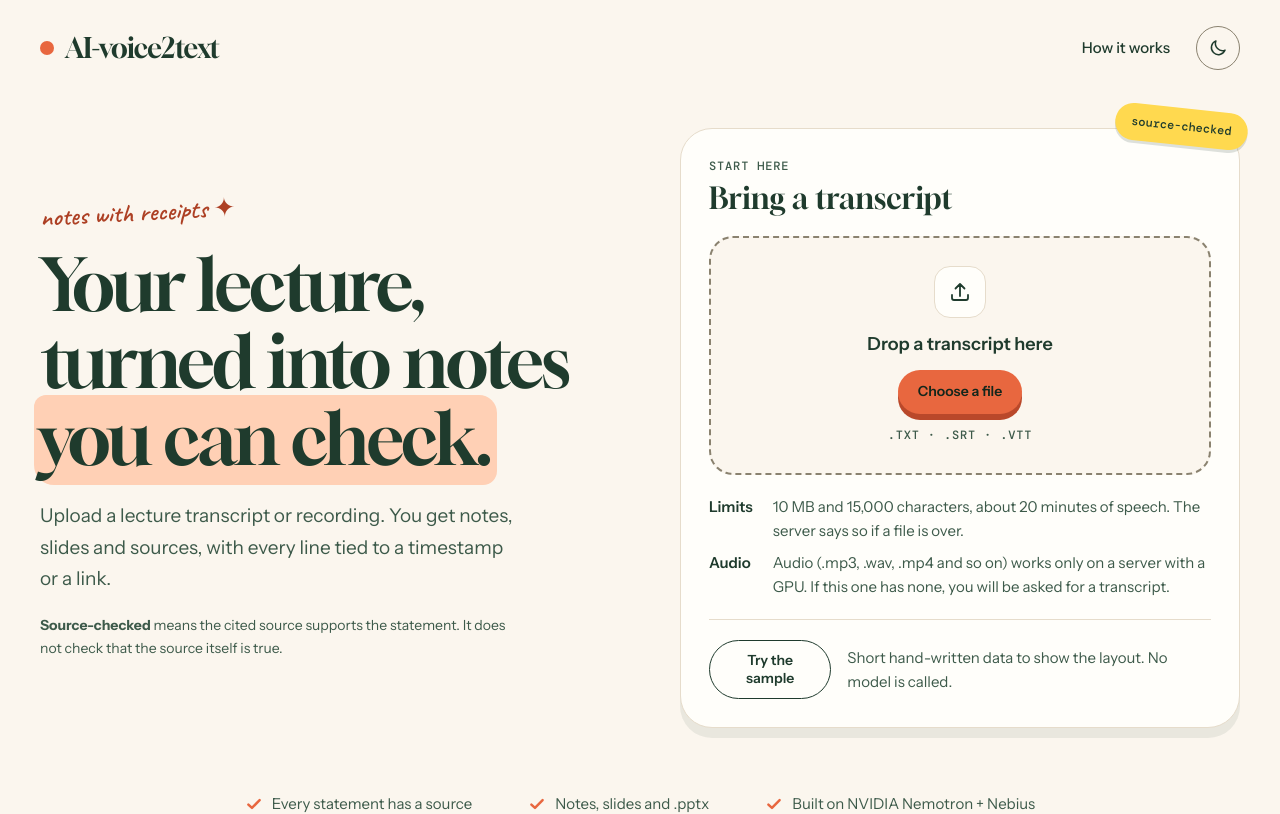
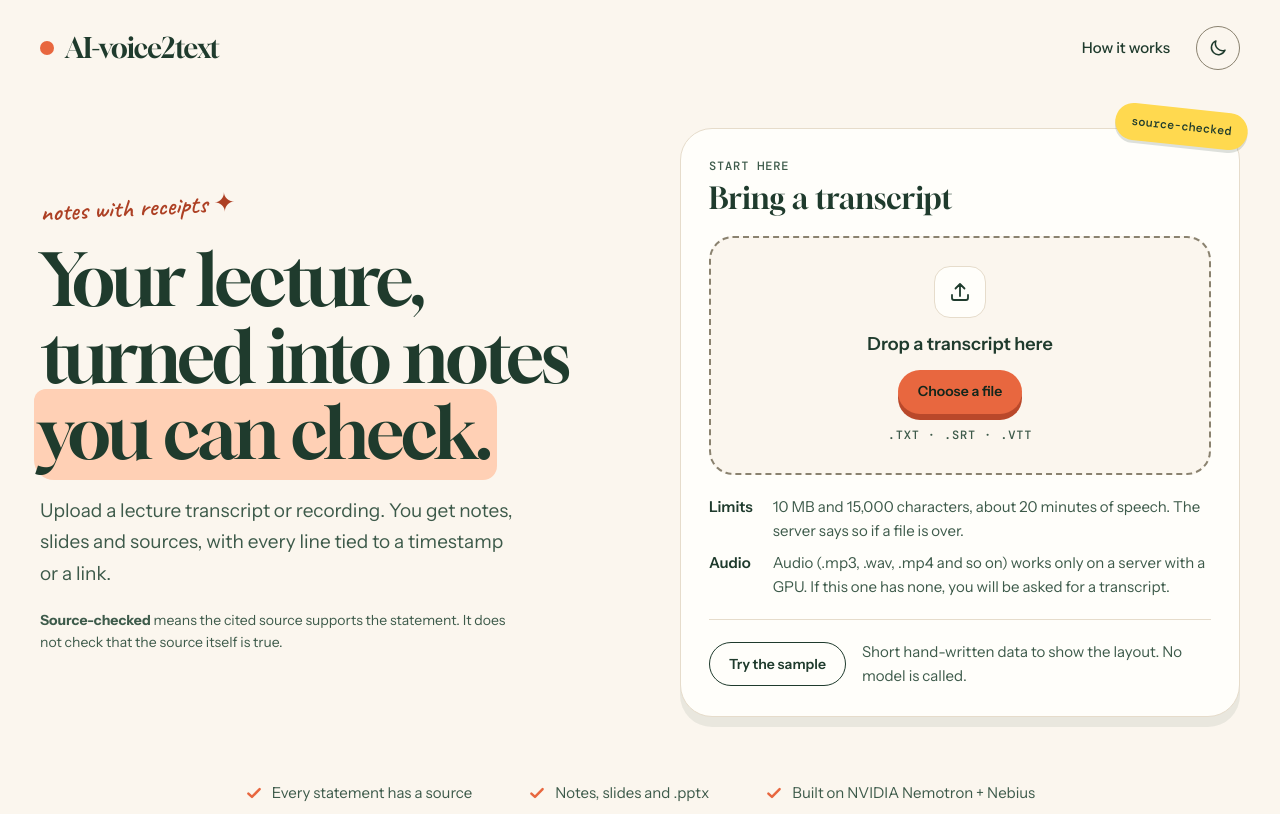
Before and after one commit to TomNguyen132006/AI-voice2text, a Next.js app in the folder frontend/: page / in a window 1280 px wide. Shown: the top 814 px of the page. Built offline with nearby package versions, Linux system fonts and the light colour scheme; no server answers.

Commit message:
Story S7 T17 | Tom | frontend: singular/plural in the result notes, sample button on one line, summary grid fits the column

```diff
--- a/frontend/app/components/ResultsView.js
+++ b/frontend/app/components/ResultsView.js
@@ -46,7 +46,7 @@ function Summary({ job, sectionCount }) {
   const checked = summary.kept === undefined ? null : summary.kept - (summary.kept_unjudged || 0)
   return (
     <div className="flex flex-col gap-3">
-      <dl className="story-panel grid grid-cols-2 gap-x-4 gap-y-5 !p-5 sm:grid-cols-3 lg:grid-cols-6">
+      <dl className="story-panel grid grid-cols-2 gap-x-4 gap-y-5 !p-5 sm:grid-cols-3">
         <Figure value={sectionCount} label="sections" />
         <Figure value={statements.length} label="notes" />
         {checked !== null && <Figure value={checked} label="source-checked" />}
@@ -55,9 +55,9 @@ function Summary({ job, sectionCount }) {
         {typeof summary.est_cost_usd === 'number' && <Figure value={`$${summary.est_cost_usd.toFixed(3)}`} label="model cost" />}
       </dl>
       {summary.dropped > 0 && (
-        <p className="text-muted-foreground">{summary.dropped} notes were removed because the judge could not confirm them against their sources.</p>
+        <p className="text-muted-foreground">{summary.dropped} {summary.dropped === 1 ? 'note was' : 'notes were'} removed because the judge could not confirm {summary.dropped === 1 ? 'it' : 'them'} against {summary.dropped === 1 ? 'its' : 'their'} sources.</p>
       )}
-      {summary.kept_unjudged > 0 && <p className="text-muted-foreground">{summary.kept_unjudged} notes were kept without a verdict because the judge failed.</p>}
+      {summary.kept_unjudged > 0 && <p className="text-muted-foreground">{summary.kept_unjudged} {summary.kept_unjudged === 1 ? 'note was' : 'notes were'} kept without a verdict because the judge failed.</p>}
       {(summary.warnings || []).map((warning) => (
         <p key={warning} className="text-muted-foreground">
           Note: {warning}
--- a/frontend/app/components/UploadBox.js
+++ b/frontend/app/components/UploadBox.js
@@ -91,7 +91,7 @@ export default function UploadBox({ busy, fileName, waking, notice, onFile, onSa
         <dd>Audio (.mp3, .wav, .mp4 and so on) works only on a server with a GPU. If this one has none, you will be asked for a transcript.</dd>
       </dl>
       <div className="flex flex-col gap-3 border-t border-border pt-5 sm:flex-row sm:items-center sm:gap-4">
-        <button type="button" onClick={onSample} disabled={busy} className="story-button story-button-outline story-button-small w-full sm:w-auto">
+        <button type="button" onClick={onSample} disabled={busy} className="story-button story-button-outline story-button-small w-full whitespace-nowrap sm:w-auto">
           Try the sample
         </button>
         <p className="text-[15px] text-muted-foreground">Short hand-written data to show the layout. No model is called.</p>
```
